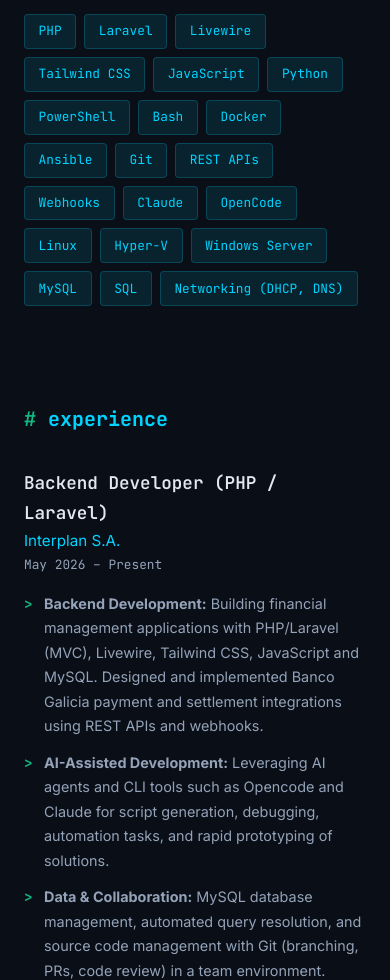
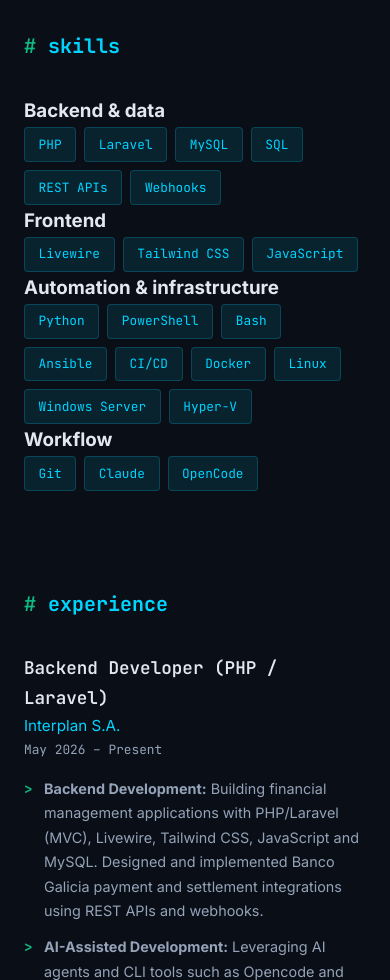
Before and after one commit to emmanuelmartindavid/emmanuelmartindavid.github.io, an Astro site: page / in a window 390 px wide. Shown: the part 1020-2000 px from the top of the page. Built offline with nearby package versions, Linux system fonts and the light colour scheme; Astro itself is replaced by a stand-in of ours.

Commit message:
Refresh portfolio layout, typography and responsive design

```diff
--- a/src/components/Home.astro
+++ b/src/components/Home.astro
@@ -12,11 +12,11 @@ const { lang } = Astro.props;
 const t = strings[lang];
 const altLang = lang === 'en' ? 'es' : 'en';
 
-const skills = [
-  'PHP', 'Laravel', 'Livewire', 'Tailwind CSS', 'JavaScript', 'Python', 'PowerShell', 'Bash',
-  'Docker', 'Ansible', 'Git', 'REST APIs', 'Webhooks', 'Claude', 'OpenCode',
-  'Linux', 'Hyper-V', 'Windows Server', 'MySQL', 'SQL',
-  'Networking (DHCP, DNS)'
+const skillGroups = [
+  { title: lang === 'es' ? 'Backend y datos' : 'Backend & data', items: ['PHP', 'Laravel', 'MySQL', 'SQL', 'REST APIs', 'Webhooks'] },
+  { title: lang === 'es' ? 'Frontend' : 'Frontend', items: ['Livewire', 'Tailwind CSS', 'JavaScript'] },
+  { title: lang === 'es' ? 'Automatización e infraestructura' : 'Automation & infrastructure', items: ['Python', 'PowerShell', 'Bash', 'Ansible', 'CI/CD', 'Docker', 'Linux', 'Windows Server', 'Hyper-V'] },
+  { title: lang === 'es' ? 'Flujo de trabajo' : 'Workflow', items: ['Git', 'Claude', 'OpenCode'] },
 ];
 ---
 
@@ -27,8 +27,13 @@ const skills = [
         <div class="terminal-line">$ whoami</div>
         <LanguageToggle lang={altLang} />
       </div>
-      <h1>Emmanuel Martin</h1>
+      <p class="hero-eyebrow">{lang === 'es' ? 'DESARROLLO · AUTOMATIZACIÓN · INTEGRACIONES' : 'DEVELOPMENT · AUTOMATION · INTEGRATIONS'}</p>
+      <h1>Emmanuel <span>Martin</span></h1>
       <p class="subtitle">{t.subtitle}</p>
+      <div class="hero-actions">
+        <a class="button button-primary" href="#projects">{lang === 'es' ? 'Ver proyectos' : 'Explore projects'} <span aria-hidden="true">↗</span></a>
+        <a class="button button-secondary" href="mailto:emmanuelmartindavid1@gmail.com">{lang === 'es' ? 'Contactar' : 'Get in touch'}</a>
+      </div>
       <div class="hero-contact-links">
         <a href="https://github.com/emmanuelmartindavid" target="_blank" rel="noopener noreferrer" class="hero-contact-link" aria-label="GitHub">
           <svg xmlns="http://www.w3.org/2000/svg" width="18" height="18" viewBox="0 0 24 24" fill="none" stroke="currentColor" stroke-width="2" stroke-linecap="round" stroke-linejoin="round"><path d="M15 22v-4a4.8 4.8 0 0 0-1-3.5c3 0 6-2 6-5.5.08-1.25-.27-2.48-1-3.5.28-1.15.28-2.35 0-3.5 0 0-1 0-3 1.5-2.64-.5-5.36-.5-8 0C6 2 5 2 5 2c-.3 1.15-.3 2.35 0 3.5A5.403 5.403 0 0 0 4 9c0 3.5 3 5.5 6 5.5-.39.49-.68 1.05-.85 1.65-.17.6-.22 1.23-.15 1.85v4"/><path d="M9 18c-4.51 2-5-2-7-2"/></svg>
@@ -55,9 +60,14 @@ const skills = [
 
     <section class="section" id="skills">
       <h2 class="section-title">{t.sections.skills}</h2>
-      <div class="skills-grid">
-        {skills.map((skill) => (
-          <span class="skill-tag">{skill}</span>
+      <div class="skill-groups">
+        {skillGroups.map((group) => (
+          <div class="skill-group">
+            <h3>{group.title}</h3>
+            <div class="skills-grid">
+              {group.items.map((skill) => <span class="skill-tag">{skill}</span>)}
+            </div>
+          </div>
         ))}
       </div>
     </section>
@@ -65,7 +75,7 @@ const skills = [
     <section class="section" id="experience">
       <h2 class="section-title">{t.sections.experience}</h2>
       {t.experience.map((exp) => (
-        <div class="experience-item">
+        <article class="experience-item">
           <div class="experience-header">
             <h3>{exp.title}</h3>
             <p class="company">{exp.company}</p>
@@ -76,7 +86,7 @@ const skills = [
               <li set:html={bullet} />
             ))}
           </ul>
-        </div>
+        </article>
       ))}
     </section>
 
@@ -84,13 +94,14 @@ const skills = [
       <h2 class="section-title">{t.sections.projects}</h2>
       <div class="projects-grid">
         {t.projects.map((project) => (
-          <div class="project-card">
+          <article class="project-card">
+            <div class="project-card-top"><span class="project-glyph" aria-hidden="true">⌘</span><span class="project-index">0{t.projects.indexOf(project) + 1}</span></div>
             <h3>{project.name}</h3>
             <p>{project.description}</p>
             <a href={project.url} target="_blank" rel="noopener noreferrer" class="project-link">
               &#8594; {t.viewProject}
             </a>
-          </div>
+          </article>
         ))}
       </div>
     </section>
```
